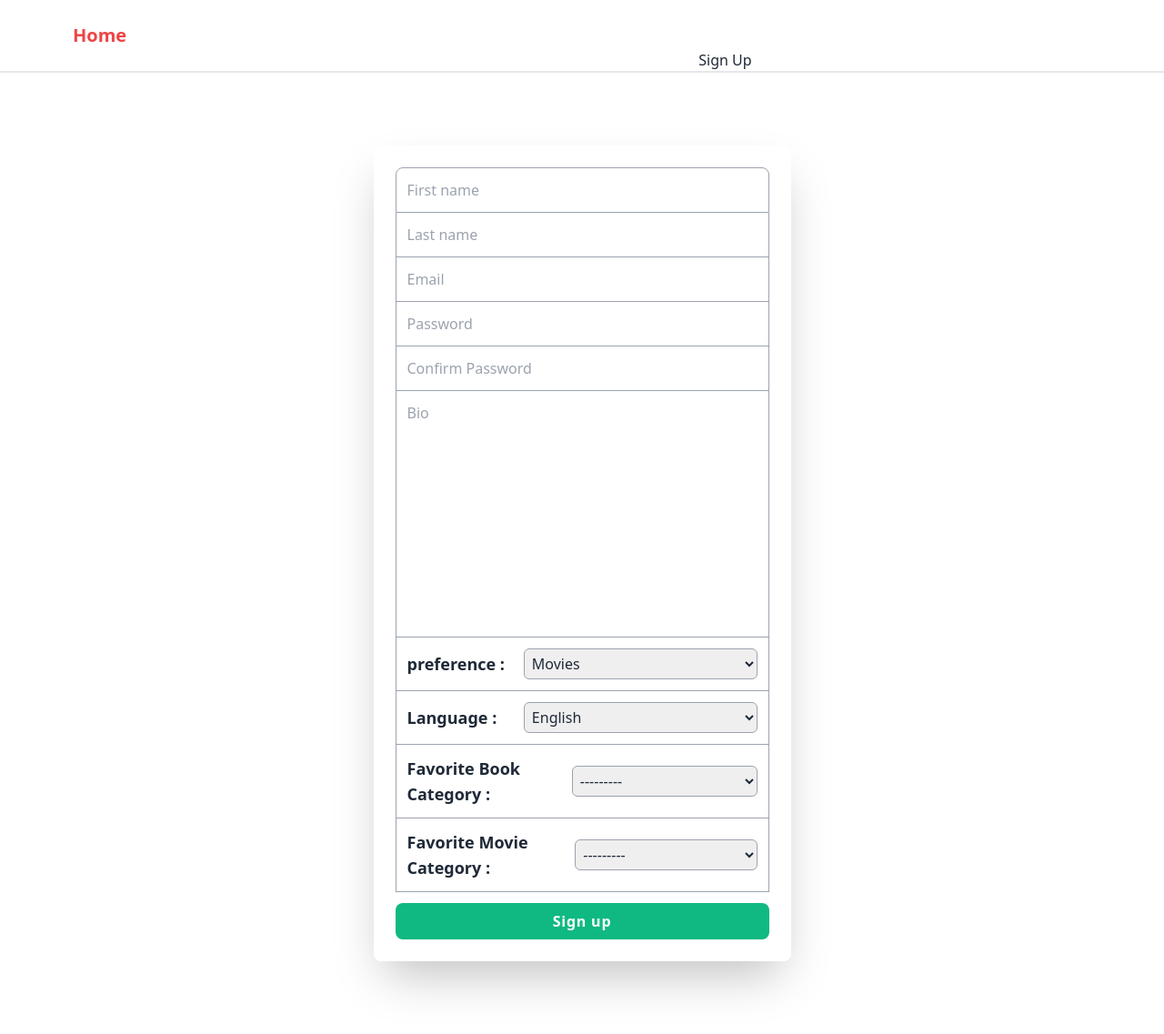
After one commit to hongjunjeong95/Book-and-Movie-App, a Django app: page /users/signup/ in a window 1280 px wide. The commit adds this page. Shown: the whole page at 91% size. Run offline with Django 3.2, Linux system fonts and the light colour scheme; data that the repository does not hold is empty; style sheets or scripts are compiled from the project's sources; some libraries are stand-ins or nearby versions.

Commit message:
Create signup.html

```diff
--- a/config/urls.py
+++ b/config/urls.py
@@ -10,6 +10,7 @@ urlpatterns = [
     path("movies/", include("movies.urls", namespace="movies")),
     path("genres/", include("categories.urls", namespace="genres")),
     path("people/", include("people.urls", namespace="people")),
+    path("users/", include("users.urls", namespace="users")),
     path("admin/", admin.site.urls),
 ]
 
--- a/templates/base.html
+++ b/templates/base.html
@@ -21,6 +21,7 @@
           <span class="font-bold text-xl text-red-500">Home</span>
         </a>
       </div>
+      {% include 'partials/nav.html' %}
     </header>
     {% block content %}{% endblock content %}
   </body>
--- /dev/null
+++ b/templates/pages/users/signup.html
@@ -0,0 +1,58 @@
+{% extends 'base.html' %}
+
+{% block page_title %}
+  Sign Up
+{% endblock page_title %}
+
+{% block search-bar %}
+  <div></div>
+{% endblock search-bar %}
+
+{% block content %}
+  <div class="py-20">
+    <div class="background">
+      <div class="wrap">
+        <form action="{% url 'users:signup' %}" method="post" class="form" enctype="multipart/form-data">
+          {% csrf_token %}
+          <div class="form_input rounded-tl-lg rounded-tr-lg">
+            {{form.first_name}}
+          </div>
+          <div class="form_input">
+            {{form.last_name}}
+          </div>
+          <div class="form_input">
+            {{form.email}}
+          </div>
+          <div class="form_input">
+            {{form.password}}
+          </div>
+          <div class="form_input">
+            {{form.password1}}
+          </div>
+          <div class="form_input">
+            {{form.bio}}
+          </div>
+          <div class="select">
+            <label for="{{form.preference.id_for_label}}">preference :
+            </label>
+            {{form.preference}}
+          </div>
+          <div class="select">
+            <label for="{{form.language.id_for_label}}">Language :
+            </label>
+            {{form.language}}
+          </div>
+          <div class="select">
+            <label for="{{form.fav_book_category.id_for_label}}">Favorite Book Category :</label>
+            {{form.fav_book_category}}
+          </div>
+          <div class="select">
+            <label for="{{form.fav_movie_category.id_for_label}}">Favorite Movie Category :</label>
+            {{form.fav_movie_category}}
+          </div>
+          <button class="form_button">Sign up</button>
+        </form>
+      </div>
+    </div>
+  </div>
+{% endblock content %}
--- /dev/null
+++ b/templates/partials/nav.html
@@ -0,0 +1,33 @@
+<ul class="flex place-self-end">
+  {% if user.is_authenticated %}
+    <li class="nav_link">
+      {% if request.session.is_hosting %}
+        {% comment %} <a href="{% url 'rooms:create-room' %}">Create Room</a> {% endcomment %}
+      {% else %}
+        {% comment %} <a href="{% url 'reservations:list' user.pk %}">Reserved Rooms</a> {% endcomment %}
+      {% endif %}
+    </li>
+    <li class="nav_link">
+      {% comment %} <a href="{% url 'users:switch-hosting' %}">
+        {% if request.session.is_hosting %}
+          Guest mode
+        {% else %}
+          Host mode
+        {% endif %} {% endcomment %}
+      </a>
+    </li>
+    <li class="nav_link">
+      {% comment %} <a href="{% url 'users:profile' user.pk %}">Profile</a> {% endcomment %}
+    </li>
+    <li class="nav_link">
+      {% comment %} <a href="{% url 'users:logout' %}">Log Out</a> {% endcomment %}
+    </li>
+  {% else %}
+    <li class="nav_link">
+      {% comment %} <a href="{% url 'users:login' %}">Log In</a> {% endcomment %}
+    </li>
+    <li class="nav_link">
+      <a href="{% url 'users:signup' %}">Sign Up</a>
+    </li>
+  {% endif %}
+</ul>
--- /dev/null
+++ b/users/forms.py
@@ -0,0 +1,77 @@
+from django import forms
+from users.models import User
+
+
+class SignUpForm(forms.ModelForm):
+
+    """Sign Up Form"""
+
+    class Meta:
+        model = User
+        fields = {
+            "first_name",
+            "last_name",
+            "email",
+            "bio",
+            "preference",
+            "language",
+            "fav_book_category",
+            "fav_movie_category",
+        }
+        widgets = {
+            "first_name": forms.TextInput(
+                attrs={"placeholder": "First name", "required": True, "class": "w-full"}
+            ),
+            "last_name": forms.TextInput(
+                attrs={"placeholder": "Last name", "required": True, "class": "w-full"}
+            ),
+            "email": forms.EmailInput(
+                attrs={"placeholder": "Email", "required": True, "class": "w-full"}
+            ),
+            "bio": forms.Textarea(
+                attrs={"placeholder": "Bio", "class": "resize-none w-full"}
+            ),
+        }
+
+    # def __init__(self, *args, **kwargs):
+    #     super().__init__(*args, **kwargs)
+    #     self.fields["avatar"].required = False
+    #     self.fields["birthdate"].required = False
+
+    password = forms.CharField(
+        widget=forms.PasswordInput(attrs={"placeholder": "Password"})
+    )
+    password1 = forms.CharField(
+        widget=forms.PasswordInput(attrs={"placeholder": "Confirm Password"}),
+        label="Confirm Password",
+    )
+
+    def clean__email(self):
+        email = self.cleaned_data.get("email")
+        try:
+            User.objects.get(email=email)
+            self.add_error(
+                "email", forms.ValidationError("User already exists with that email")
+            )
+        except User.DoesNotExist:
+            return email
+
+    def clean__password(self):
+        password = self.cleaned_data.get("password")
+        password1 = self.cleaned_data.get("password1")
+
+        if password != password1:
+            self.add_error(
+                "password",
+                forms.ValidationError("Password confirmation does not match"),
+            )
+        else:
+            return password
+
+    def save(self):
+        user = super().save(commit=False)
+        email = self.cleaned_data.get("email")
+        password = self.cleaned_data.get("password")
+        user.username = email
+        user.set_password(password)
+        user.save()
--- /dev/null
+++ b/users/urls.py
@@ -0,0 +1,8 @@
+from django.urls import path
+from users import views as user_views
+
+app_name = "users"
+
+urlpatterns = [
+    path("signup/", user_views.SignUpView.as_view(), name="signup"),
+]
--- a/users/views.py
+++ b/users/views.py
@@ -1,3 +1,26 @@
-from django.shortcuts import render
+from django.contrib.auth import authenticate
+from django.views.generic import FormView
+from django.urls import reverse_lazy
+from django.shortcuts import redirect, reverse
+from django.db.utils import IntegrityError
 
-# Create your views here.
+from users.forms import SignUpForm
+
+
+class SignUpView(FormView):
+
+    """Sign Up View"""
+
+    form_class = SignUpForm
+    success_url = reverse_lazy("core:home")
+    template_name = "pages/users/signup.html"
+
+    def form_valid(self, form):
+        try:
+            form.save()
+            email = form.cleaned_data.get("email")
+            password = form.cleaned_data.get("password")
+            authenticate(self.request, username=email, password=password)
+            return super().form_valid(form)
+        except IntegrityError:
+            return redirect(reverse("users:signup"))
```
